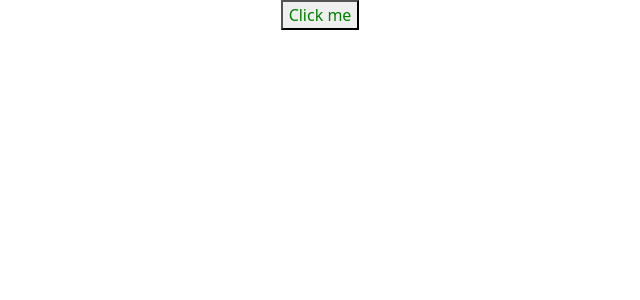
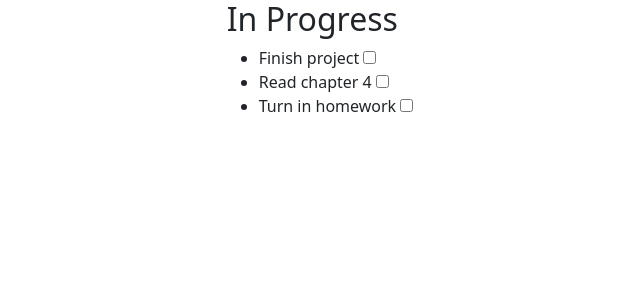
Before and after one commit to huy19712011/vue-app04, a Vue app: page / in a window 1280 px wide. Shown: the top 300 px of the page, without its empty margins (320-960 px from the left). Built offline with nearby package versions, Linux system fonts and the light colour scheme.

Commit message:
v3: Lists, Conditionals, Computed properties

```diff
--- a/index.html
+++ b/index.html
@@ -1,13 +1,22 @@
 <!DOCTYPE html>
 <html lang="">
   <head>
-    <meta charset="UTF-8">
-    <link rel="icon" href="/favicon.ico">
-    <meta name="viewport" content="width=device-width, initial-scale=1.0">
+    <meta charset="UTF-8" />
+    <link
+      rel="icon"
+      href="/favicon.ico"
+    />
+    <meta
+      name="viewport"
+      content="width=device-width, initial-scale=1.0"
+    />
     <title>Vite App</title>
   </head>
   <body>
     <div id="app"></div>
-    <script type="module" src="/src/main.js"></script>
+    <script
+      type="module"
+      src="/src/main.js"
+    ></script>
   </body>
 </html>
--- a/src/App.vue
+++ b/src/App.vue
@@ -1,24 +1,64 @@
 <script setup>
-import { ref } from "vue";
+import { computed, ref } from "vue";
 import { RouterLink, RouterView } from "vue-router";
 import { onMounted } from "vue";
 
-const buttonClasses = ref(["text-green"]);
-const active = ref(false);
-const toggle = () => {
-  // buttonClasses.value = "text-red";
-  active.value = !active.value;
-};
+const assignments = ref([
+  { id: 1, name: "Finish project", complete: false },
+  { id: 2, name: "Read chapter 4", complete: false },
+  { id: 3, name: "Turn in homework", complete: false },
+]);
+
+const completedAssignments = computed(() => {
+  return assignments.value.filter((assignment) => assignment.complete);
+});
+const inProgressAssignments = computed(() => {
+  return assignments.value.filter((assignment) => !assignment.complete);
+});
 </script>
 
 <template>
   <div class="center">
-    <button
-      :class="active ? 'text-red' : 'text-green'"
-      @click="toggle"
-    >
-      Click me
-    </button>
+    <section v-show="inProgressAssignments.length">
+      <h2>In Progress</h2>
+      <ul>
+        <li
+          v-for="assignment in inProgressAssignments"
+          :key="assignment.id"
+        >
+          <label>
+            {{ assignment.name }}
+            <input
+              type="checkbox"
+              v-model="assignment.complete"
+            />
+          </label>
+        </li>
+      </ul>
+      <!-- <pre>
+        {{ assignments }}
+      </pre> -->
+    </section>
+    <section v-show="completedAssignments.length">
+      <h2>Completed</h2>
+      <ul>
+        <li
+          v-for="assignment in completedAssignments"
+          :key="assignment.id"
+        >
+          <label>
+            {{ assignment.name }}
+            <input
+              type="checkbox"
+              v-model="assignment.complete"
+            />
+          </label>
+        </li>
+      </ul>
+      <!-- <pre>
+        {{ assignments }}
+      </pre> -->
+    </section>
   </div>
 </template>
 
```
